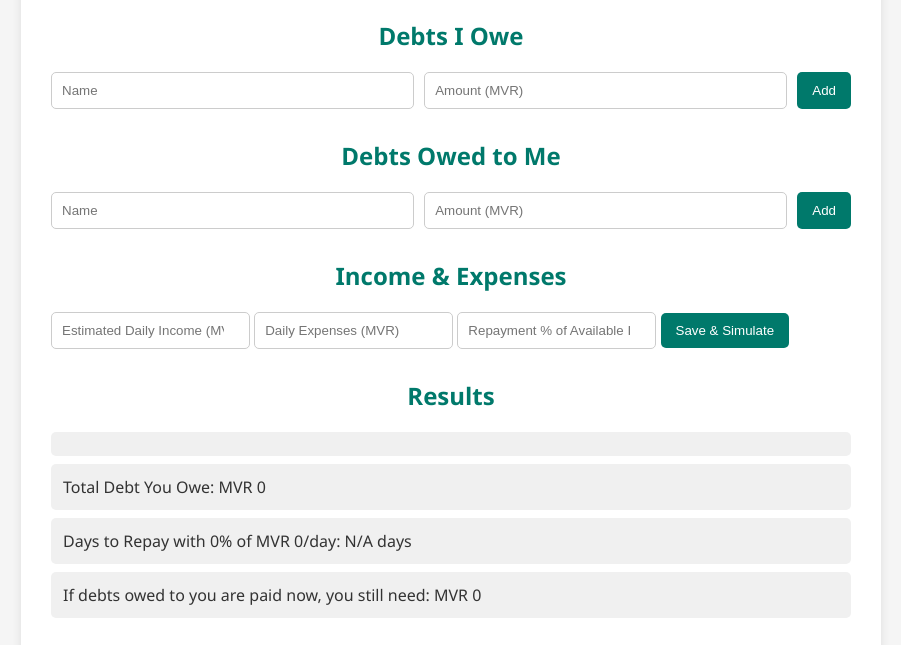
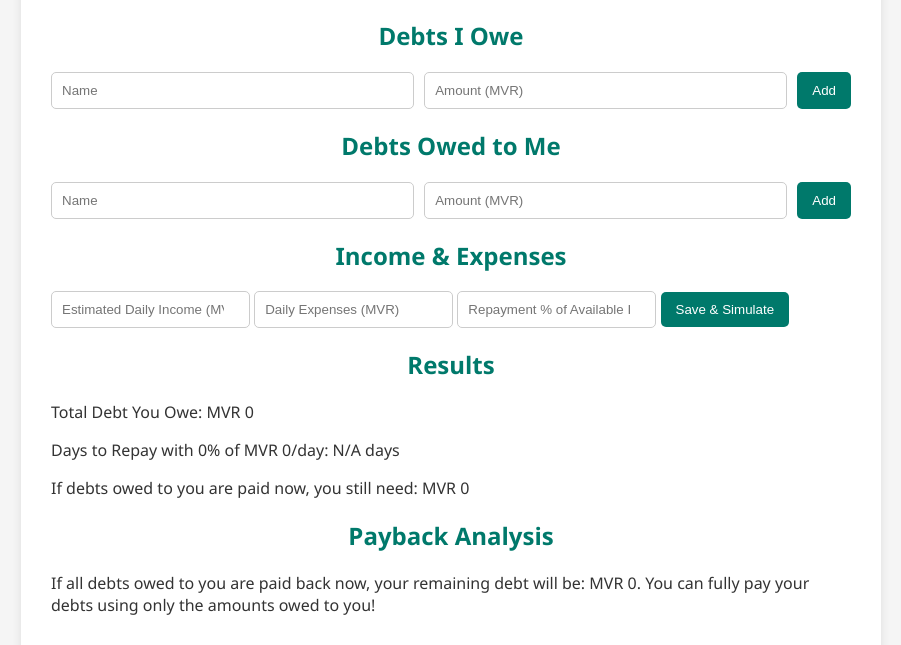
Before and after one commit to Urbanprgmr/debtpayapp, a plain HTML site: page index.html in a window 1280 px wide. Shown: the part 117-762 px from the top of the page, without its empty margins (189-1090 px from the left). Drawn offline with Linux system fonts and the light colour scheme.

Commit message:
Update style.css

```diff
--- a/style.css
+++ b/style.css
@@ -53,15 +53,17 @@ li {
   margin: 5px 0;
   padding: 10px;
   border-radius: 5px;
+  display: flex;
+  justify-content: space-between;
+  align-items: center;
 }
 
-section {
-  margin-bottom: 30px;
+.actions {
+  display: flex;
+  gap: 5px;
 }
 
-#results p, #analysis p {
-  background: #f0f0f0;
-  padding: 12px;
-  border-radius: 5px;
-  margin: 8px 0;
+.actions button {
+  padding: 4px 8px;
+  font-size: 12px;
 }
```
